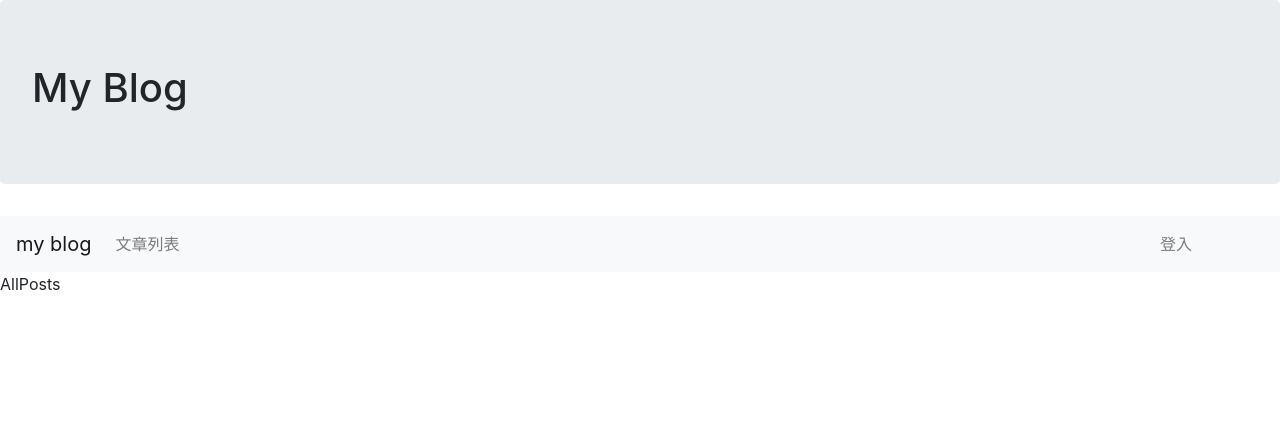
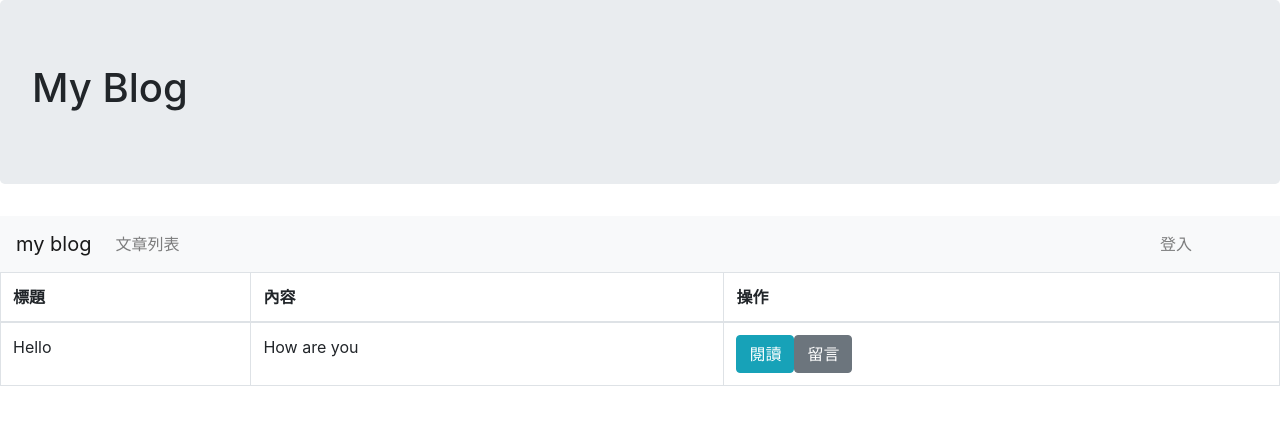
Before and after one commit to xiu43317/NewBlog, a React app: page / in a window 1280 px wide. Shown: the top 424 px of the page. Built offline with nearby package versions, Linux system fonts and the light colour scheme; the HTML template or start-up script is replaced by a standard one.

Commit message:
set button functions from different pages

```diff
--- /dev/null
+++ b/src/actions/actions.js
@@ -0,0 +1,24 @@
+export const SET_POSTS = 'SET_POSTS';
+export const REMOVE_POST = 'REMOVE_POST';
+export const UPDATE_POST = 'UPDATE_POST';
+export const ADD_POST = 'ADD_POST';
+
+/*
+ * action creators
+ */
+
+export function setPosts(posts) {
+  return { type: SET_POSTS, posts };
+}
+
+export function removePost(id) {
+  return { type: REMOVE_POST, id };
+}
+
+export function updatePost(posts) {
+  return { type: UPDATE_POST, posts };
+}
+
+export function addPost(posts) {
+  return { type: ADD_POST, posts };
+}
--- a/src/actions/todolist.js
+++ /dev/null
@@ -1,5 +0,0 @@
-export const SET_LOGIN = 'SET_LOGIN';
-
-export function setLogin(posts) {
-  return { type: SET_LOGIN, posts };
-}
--- a/src/components/AllPosts/AllPosts.jsx
+++ b/src/components/AllPosts/AllPosts.jsx
@@ -1,5 +1,21 @@
 import React from 'react';
+import Post from '../Post';
 
-const AllPosts = () => (<div>AllPosts</div>);
+const AllPosts = () => {
+  return (
+    <table className="table table-bordered">
+      <thead>
+        <tr>
+          <th>標題</th>
+          <th>內容</th>
+          <th>操作</th>
+        </tr>
+      </thead>
+      <tbody>
+        <Post functions="guest" />
+      </tbody>
+    </table>
+  );
+};
 
 export default AllPosts;
--- a/src/components/Post/Post.jsx
+++ b/src/components/Post/Post.jsx
@@ -1,5 +1,31 @@
-import React from 'react';
+/* eslint-disable react/prop-types */
+import React, { useState, useEffect } from 'react';
 
-const Post = () => (<div>Post</div>);
+const Post = (props) => {
+  const { functions } = props;
+  const [change, setChange] = useState(false);
+  const [guest, setGuest] = useState(true);
+  useEffect(() => {
+    if (functions === 'modify') {
+      setChange(true);
+      setGuest(false);
+    } else {
+      setChange(false);
+      setGuest(true);
+    }
+  }, [change]);
+  return (
+    <tr>
+      <td>Hello</td>
+      <td>How are you</td>
+      <td>
+        {guest && (<button type="button" className="btn btn-info">閱讀</button>)}
+        {guest && (<button type="button" className="btn btn-secondary">留言</button>)}
+        {change && (<button type="button" className="btn btn-danger">刪除</button>)}
+        {change && (<button type="button" className="btn btn-primary">更新</button>)}
+      </td>
+    </tr>
+  );
+};
 
 export default Post;
--- a/src/components/UpdatePost/UpdatePost.jsx
+++ b/src/components/UpdatePost/UpdatePost.jsx
@@ -1,5 +1,21 @@
 import React from 'react';
+import Post from '../Post';
 
-const UpdatePost = () => (<div>UpdatePost</div>);
+const UpdatePost = () => {
+  return (
+    <table className="table table-bordered">
+      <thead>
+        <tr>
+          <th>標題</th>
+          <th>內容</th>
+          <th>操作</th>
+        </tr>
+      </thead>
+      <tbody>
+        <Post functions="modify" />
+      </tbody>
+    </table>
+  );
+};
 
 export default UpdatePost;
--- /dev/null
+++ b/src/reducer/articlereducer.js
@@ -0,0 +1,50 @@
+/* eslint-disable no-param-reassign */
+/* eslint-disable no-underscore-dangle */
+import { combineReducers } from 'redux';
+import {
+  SET_POSTS, REMOVE_POST, UPDATE_POST, ADD_POST,
+} from '../actions/actions';
+
+// 設定預設 state
+const defaultState = {
+  posts: [],
+};
+
+// 底下每一個就是一個 reducer
+function posts(state = defaultState, action) {
+  switch (action.type) {
+    // 回傳設定好 posts 的 state
+    case SET_POSTS:
+      return {
+        ...state,
+        posts: action.posts,
+      };
+
+    // 回傳刪除後的 state
+    case REMOVE_POST:
+      return {
+        ...state,
+        posts: state.posts.filter(post => post._id !== action.id),
+      };
+    case UPDATE_POST:
+      return {
+        ...state,
+        posts: action.posts,
+      };
+    case ADD_POST:
+      action.posts._id = state.posts.length + 1;
+      return {
+        ...state,
+        posts: [...state.posts, action.posts],
+      };
+    default:
+      return state;
+  }
+}
+
+// 其實有多個 reducer 才需要用這個
+const articleReducer = combineReducers({
+  posts,
+});
+
+export default articleReducer;
--- a/src/reducer/todolists.js
+++ /dev/null
@@ -1,19 +0,0 @@
-import { SET_LOGIN } from '../actions/todolist';
-
-const initState = {
-  showAdminBoard: false,
-};
-
-const todoReducer = (state = initState, action) => {
-  switch (action.type) {
-    case SET_LOGIN:
-      return {
-        ...state,
-        showAdminBoard: action.posts,
-      };
-    default:
-      return state;
-  }
-};
-
-export default todoReducer;
--- a/src/store/index.js
+++ b/src/store/index.js
@@ -1,6 +1,6 @@
 import { createStore } from 'redux';
-import todoReducer from '../reducer/todolists';
+import articleReducer from '../reducer/articlereducer';
 
-const store = createStore(todoReducer);
+const store = createStore(articleReducer);
 
 export default store;
```
